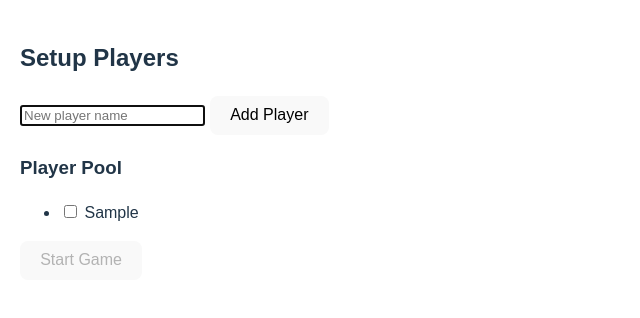
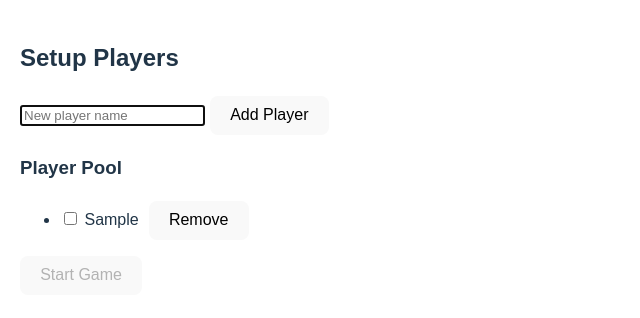
Before and after one commit to tterbeek/animated-waddle, a React (Vite) app: page / in a window 1280 px wide. Both pictures are taken after typing "Sample" into the empty fields and a click on the button "Add Player". Shown: the top 318 px of the page, without its empty margins (0-640 px from the left). Built offline with nearby package versions, Linux system fonts and the light colour scheme.

Commit message:
Remove players and restart button

```diff
--- a/src/App.jsx
+++ b/src/App.jsx
@@ -44,6 +44,12 @@ export default function App() {
 
     setPlayerName(""); // clear input
     if (playerInputRef.current) playerInputRef.current.focus();
+  };
+
+  // ===== Remove player from pool =====
+  const removePlayer = (name) => {
+    setPlayerPool(playerPool.filter((p) => p.name !== name));
+    setPlayers(players.filter((p) => p.name !== name));
   };
 
   // ===== Submit turn logic =====
@@ -103,6 +109,15 @@ export default function App() {
     setCurrentPlayerIndex(0);
   };
 
+  // ===== Start new game button during gameplay =====
+  const startNewGame = () => {
+    setGameStarted(false);
+    setPlayers([]); // clear current game
+    setLastScore(0);
+    setRound(1);
+    setDarts(["", "", ""]);
+  };
+
   return (
     <div
       style={{
@@ -135,7 +150,7 @@ export default function App() {
             <button onClick={addPlayer}>Add Player</button>
           </div>
 
-          {/* Player pool with checkboxes */}
+          {/* Player pool with checkboxes and remove buttons */}
           <h3>Player Pool</h3>
           {playerPool.length === 0 && <p>No players yet</p>}
           <ul>
@@ -157,6 +172,12 @@ export default function App() {
                   />{" "}
                   {p.name}
                 </label>
+                <button
+                  onClick={() => removePlayer(p.name)}
+                  style={{ marginLeft: "10px" }}
+                >
+                  Remove
+                </button>
               </li>
             ))}
           </ul>
@@ -216,6 +237,14 @@ export default function App() {
           <p>
             <strong>Score to beat:</strong> {lastScore}
           </p>
+
+          {/* New Game button */}
+          <button
+            onClick={startNewGame}
+            style={{ marginTop: "20px", backgroundColor: "#f0f0f0" }}
+          >
+            Start New Game
+          </button>
         </div>
       )}
     </div>
```
